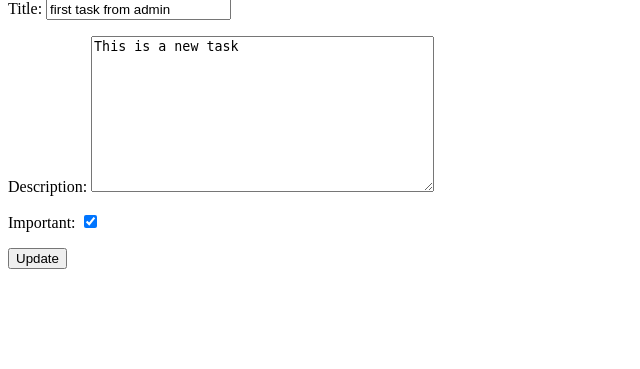
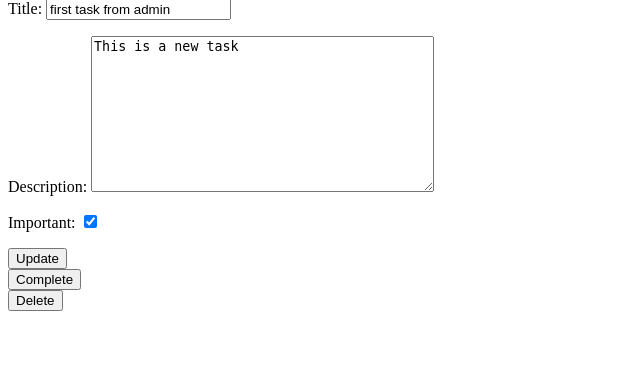
Before and after one commit to Jcamilovpr/django-crud-auth, a Django app: page /tasks/1/ in a window 1280 px wide. Shown: the part 169-538 px from the top of the page, without its empty margins (0-640 px from the left). Run offline with Django 5.2, Linux system fonts and the light colour scheme; a user stored in the database is signed in; data comes from the database, SQL or seed files in the repository; both versions use the stored data as it was after the commit.

Commit message:
Add Complete and Delete functions for tasks.
- Add complete_task and delete_task views.
- Update urls to handle task completion and deletion.
- Add buttons to task_detail.html for completing and deleting tasks.

```diff
--- a/djangocrud/urls.py
+++ b/djangocrud/urls.py
@@ -25,6 +25,9 @@ urlpatterns = [
     path('tasks/', views.tasks, name='tasks'),
     path('tasks/create/', views.create_task, name='create_task'),
     path('tasks/<int:task_id>/', views.task_detail, name='task_detail'),
+    path('tasks/<int:task_id>/complete',
+         views.complete_task, name='complete_task'),
+    path('tasks/<int:task_id>/delete', views.delete_task, name='delete_task'),
     path('logout/', views.signout, name='logout'),
     path('signin/', views.signin, name='signin')
 ]
--- a/tasks/templates/task_detail.html
+++ b/tasks/templates/task_detail.html
@@ -13,4 +13,18 @@
             Update
         </button>
     </form>
+
+    <form action="{% url 'complete_task' task.id %}" method="POST">
+        {% csrf_token %}
+        <button>
+            Complete
+        </button>
+    </form>
+
+    <form action="{% url 'delete_task' task.id %}" method="POST">
+        {% csrf_token %}
+        <button>
+            Delete
+        </button>
+    </form>
 {% endblock %}
--- a/tasks/templates/tasks.html
+++ b/tasks/templates/tasks.html
@@ -1,7 +1,7 @@
 {% extends 'base.html' %}
 
 {% block content%}
-    <h1>Tasks</h1>
+    <h1>Pending Tasks</h1>
 
     <ul>
     {% for task in tasks %}
--- a/tasks/views.py
+++ b/tasks/views.py
@@ -5,6 +5,7 @@ from django.contrib.auth import login, logout, authenticate
 from django.db import IntegrityError
 from .forms import TaskForm
 from .models import Task
+from django.utils import timezone
 
 
 def home(request):
@@ -83,6 +84,21 @@ def task_detail(request, task_id):
             })
 
 
+def complete_task(request, task_id):
+    task = get_object_or_404(Task, pk=task_id, user=request.user)
+    if request.method == 'POST':
+        task.datecompleted = timezone.now()
+        task.save()
+        return redirect('tasks')
+
+
+def delete_task(request, task_id):
+    task = get_object_or_404(Task, pk=task_id, user=request.user)
+    if request.method == 'POST':
+        task.delete()
+        return redirect('tasks')
+
+
 def signout(request):
     logout(request)
     return redirect('home')
```
Also changed, not shown: db.sqlite3.
